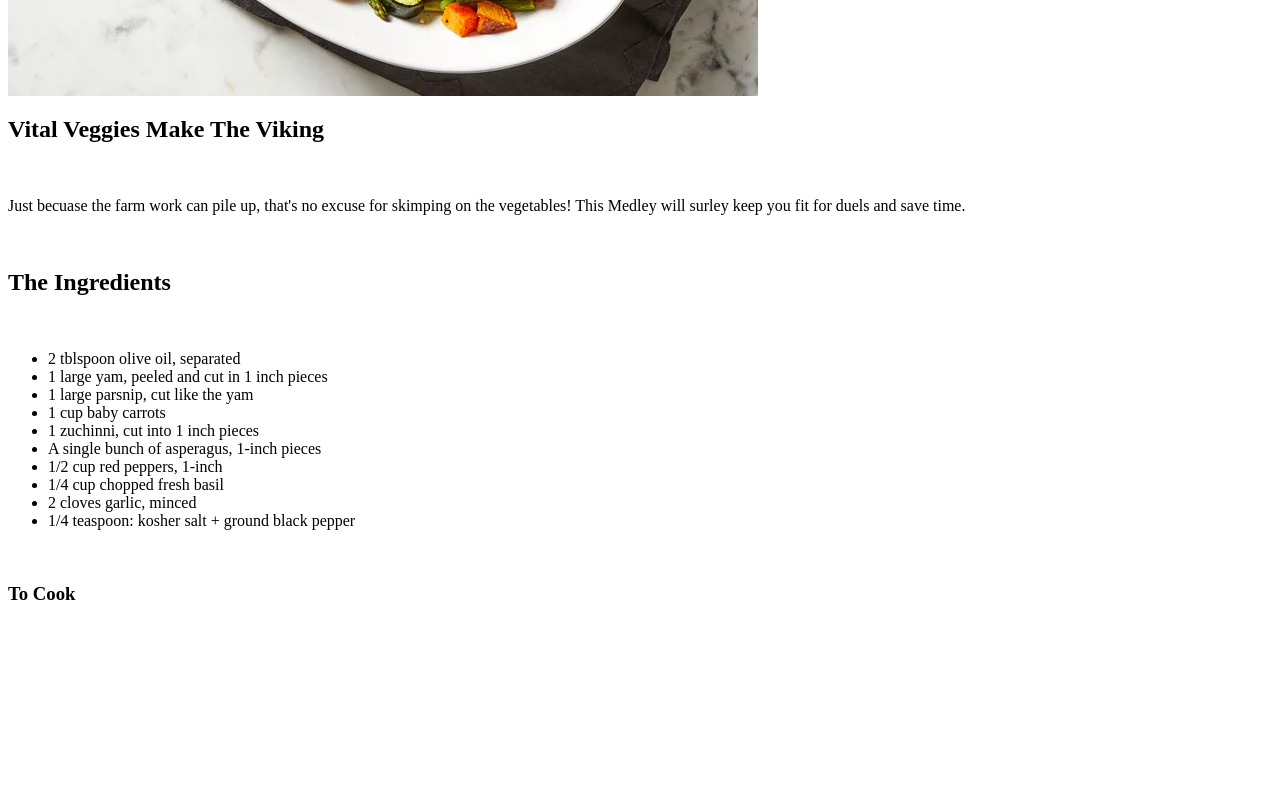
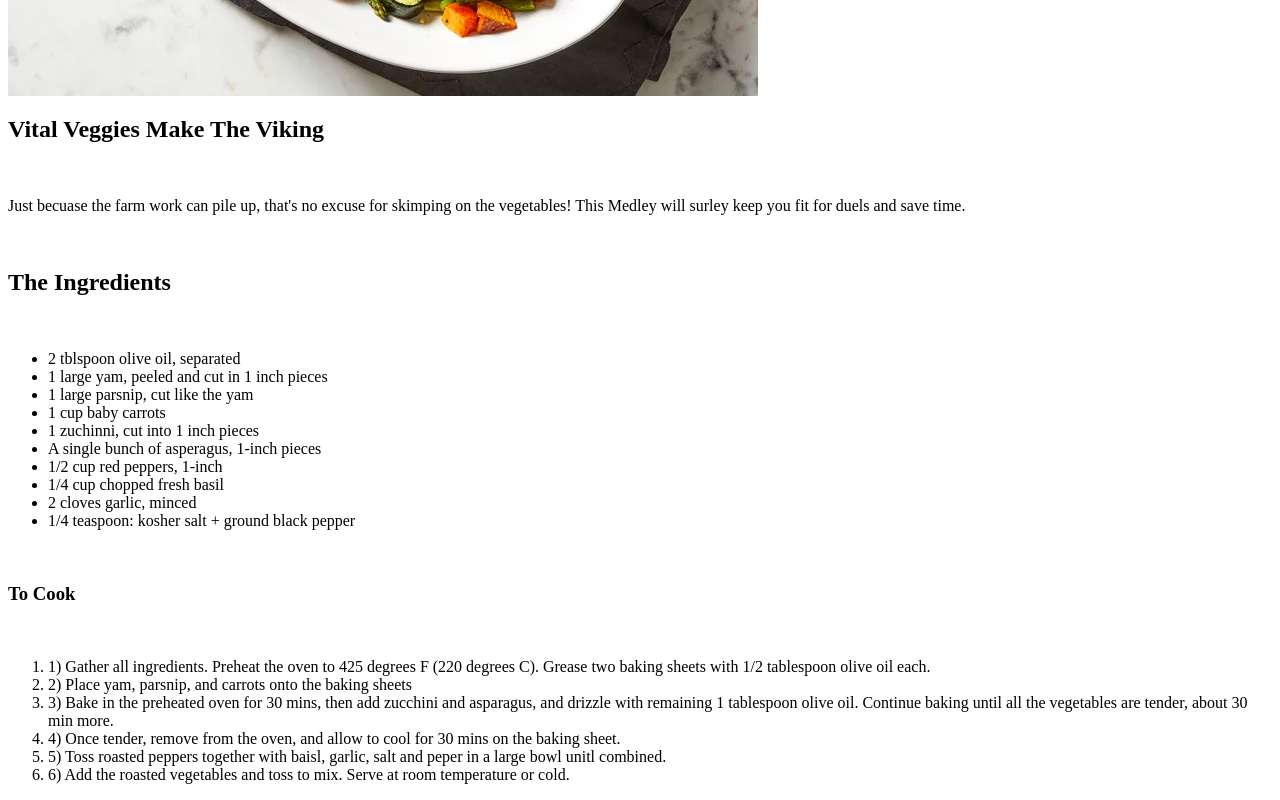
Before and after one commit to Ulfbar/odin-recipes, a plain HTML site: page recipes/odin-veggibake.html in a window 1280 px wide. Shown: the part 533-1333 px from the top of the page. Before the commit the page ends 1183 px from the top, so only its background shows below. Drawn offline with Linux system fonts and the light colour scheme.

Commit message:
create recipe directions for veggie bake

```diff
--- a/recipes/odin-veggibake.html
+++ b/recipes/odin-veggibake.html
@@ -31,5 +31,15 @@
         <br>
         <h3>To Cook</h3>
         <br>
+        <ol>
+            <li>1) Gather all ingredients. Preheat the oven to 425 degrees F (220 degrees C). Grease two baking sheets with 1/2 tablespoon olive oil each.</li>
+            <li>2) Place yam, parsnip, and carrots onto the baking sheets</li>
+            <li>3) Bake in the preheated oven for 30 mins, then add zucchini and asparagus,
+                and drizzle with remaining 1 tablespoon olive oil. Continue baking until all the vegetables are tender, about 30 min more.
+            </li>
+            <li>4) Once tender, remove from the oven, and allow to cool for 30 mins on the baking sheet.</li>
+            <li>5) Toss roasted peppers together with baisl, garlic, salt and peper in a large bowl unitl combined.</li>
+            <li>6) Add the roasted vegetables and toss to mix. Serve at room temperature or cold.</li>
+        </ol>
     </body>
 </html>
```
Also changed, not shown: recipes/odin-curry.html (+0 -2 lines).
